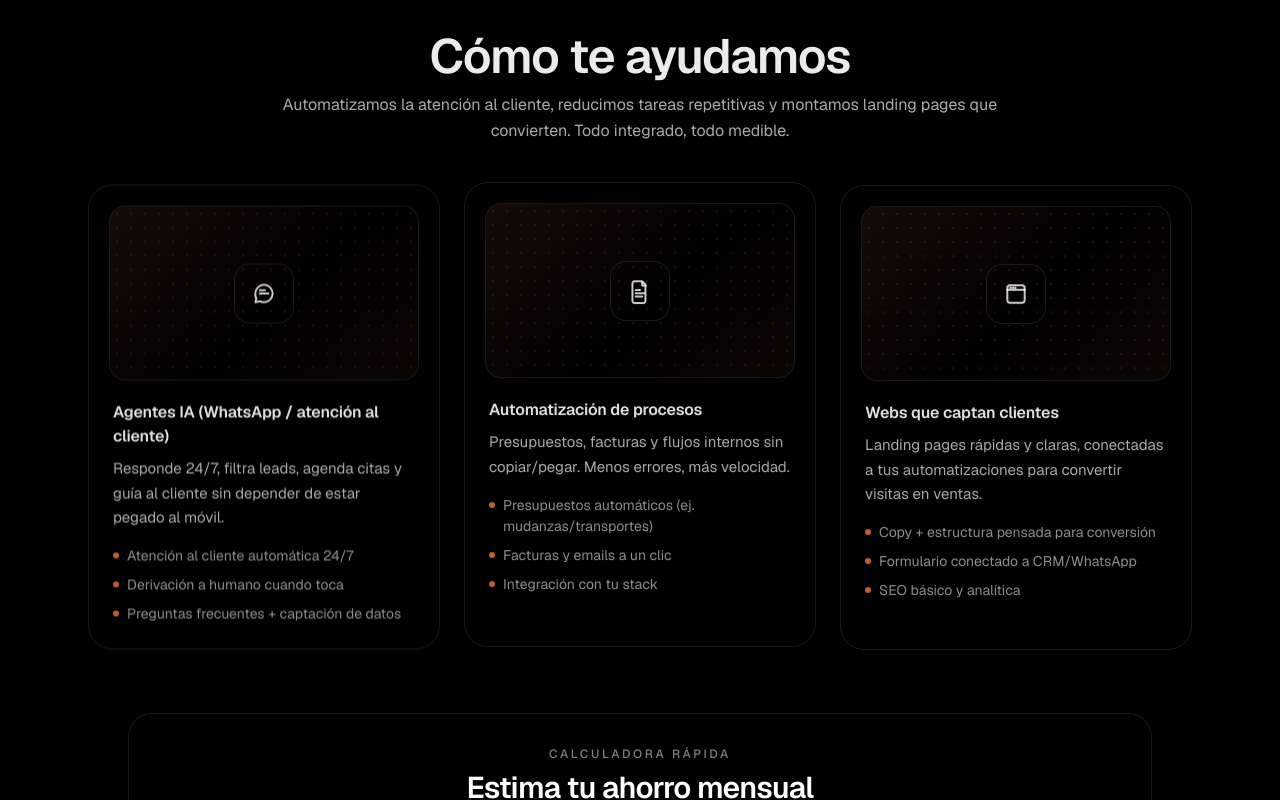
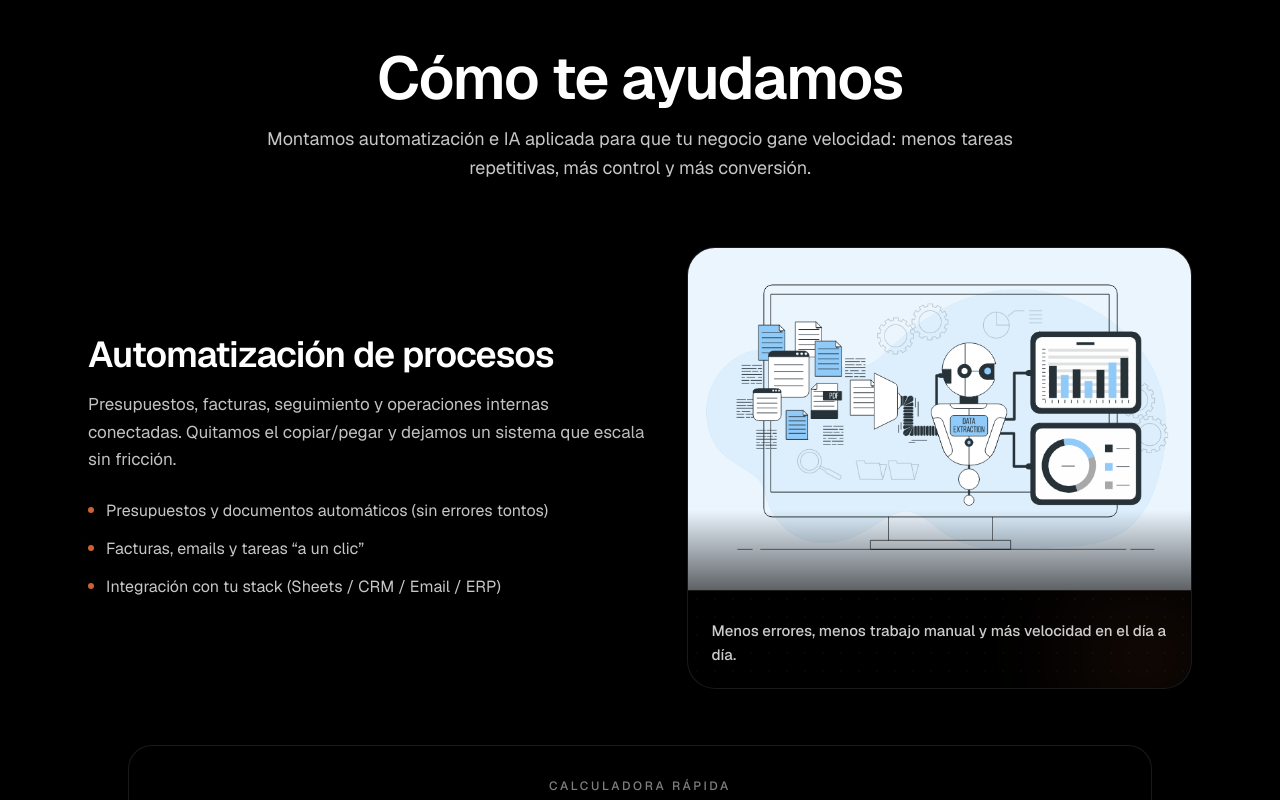
Before and after one commit to wearegenesis/genesis-landing, a Next.js app: page / in a window 1280 px wide. Shown: the part 880-1680 px from the top of the page. Built offline with nearby package versions, Linux system fonts and the light colour scheme.

Commit message:
feat(services): redesign section with automation spotlight + improved readability

```diff
--- a/src/components/sections/Services.tsx
+++ b/src/components/sections/Services.tsx
@@ -1,36 +1,11 @@
 import React from "react";
 import ServicesCalculator from "./ServicesCalculator";
-
-function IconChat() {
-  return (
-    <svg
-      width="26"
-      height="26"
-      viewBox="0 0 24 24"
-      fill="none"
-      aria-hidden="true"
-    >
-      <path
-        d="M20 12c0 4.418-3.582 8-8 8-1.25 0-2.433-.287-3.487-.798L4 20l.94-3.132A7.962 7.962 0 0 1 4 12c0-4.418 3.582-8 8-8s8 3.582 8 8Z"
-        stroke="currentColor"
-        strokeWidth="1.8"
-        strokeLinejoin="round"
-      />
-      <path
-        d="M8 12h8M8 9h5"
-        stroke="currentColor"
-        strokeWidth="1.8"
-        strokeLinecap="round"
-      />
-    </svg>
-  );
-}
 
 function IconAutomation() {
   return (
     <svg
-      width="26"
-      height="26"
+      width="22"
+      height="22"
       viewBox="0 0 24 24"
       fill="none"
       aria-hidden="true"
@@ -57,159 +32,89 @@ function IconAutomation() {
   );
 }
 
-function IconWeb() {
+function Bullet({ children }: { children: React.ReactNode }) {
   return (
-    <svg
-      width="26"
-      height="26"
-      viewBox="0 0 24 24"
-      fill="none"
-      aria-hidden="true"
-    >
-      <path
-        d="M4 6.5A2.5 2.5 0 0 1 6.5 4h11A2.5 2.5 0 0 1 20 6.5v11A2.5 2.5 0 0 1 17.5 20h-11A2.5 2.5 0 0 1 4 17.5v-11Z"
-        stroke="currentColor"
-        strokeWidth="1.8"
-      />
-      <path
-        d="M4 8h16"
-        stroke="currentColor"
-        strokeWidth="1.8"
-        strokeLinecap="round"
-      />
-      <path
-        d="M7 6.2h.01M9.2 6.2h.01M11.4 6.2h.01"
-        stroke="currentColor"
-        strokeWidth="2.2"
-        strokeLinecap="round"
-      />
-    </svg>
-  );
-}
-
-type CardProps = {
-  title: string;
-  description: string;
-  bullets: string[];
-  icon: React.ReactNode;
-  floatClass?: string;
-};
-
-function ServiceCard({
-  title,
-  description,
-  bullets,
-  icon,
-  floatClass,
-}: CardProps) {
-  return (
-    <article
-      className={[
-        "group relative overflow-hidden rounded-3xl border border-foreground/10",
-        "bg-background/25 backdrop-blur-xl",
-        "shadow-[0_18px_80px_rgba(0,0,0,0.25)]",
-        "transition-transform duration-300 will-change-transform",
-        "hover:-translate-y-1",
-        floatClass ?? "",
-      ].join(" ")}
-    >
-      {/* marco “premium” sutil */}
-      <div className="pointer-events-none absolute inset-0 opacity-0 transition-opacity duration-300 group-hover:opacity-100">
-        <div className="absolute inset-0 bg-[radial-gradient(70%_70%_at_50%_0%,rgba(226,110,55,0.16),transparent_60%)]" />
-      </div>
-
-      {/* zona visual */}
-      <div className="relative p-5">
-        <div className="relative overflow-hidden rounded-2xl border border-foreground/10 bg-background/30">
-          <div className="pointer-events-none absolute inset-0 opacity-70 [background-image:radial-gradient(rgba(255,255,255,0.10)_1px,transparent_1px)] [background-size:14px_14px]" />
-          <div className="pointer-events-none absolute inset-0 bg-[linear-gradient(135deg,rgba(226,110,55,0.10),transparent_55%,rgba(226,110,55,0.06))]" />
-          <div className="flex aspect-[16/9] items-center justify-center text-foreground/80">
-            <div className="flex items-center justify-center rounded-2xl border border-foreground/10 bg-background/40 p-4 shadow-[0_12px_40px_rgba(0,0,0,0.25)]">
-              {icon}
-            </div>
-          </div>
-        </div>
-      </div>
-
-      {/* texto */}
-      <div className="px-6 pb-6">
-        {/* ✅ título menos blanco (gris claro) */}
-        <h3 className="text-[15px] md:text-[16px] font-semibold tracking-[-0.01em] text-foreground/88">
-          {title}
-        </h3>
-
-        {/* ✅ descripción más “muted” */}
-        <p className="mt-2 text-[14px] md:text-[15px] leading-relaxed genesis-muted">
-          {description}
-        </p>
-
-        {/* ✅ bullets todavía un pelín más suaves */}
-        <ul className="mt-4 space-y-2 text-[13.5px] md:text-[14px] genesis-muted-2">
-          {bullets.map((b) => (
-            <li key={b} className="flex gap-2">
-              <span className="mt-[7px] h-1.5 w-1.5 flex-none rounded-full bg-genesis-orange/85" />
-              <span>{b}</span>
-            </li>
-          ))}
-        </ul>
-      </div>
-    </article>
+    <li className="flex gap-3">
+      <span className="mt-[9px] h-1.5 w-1.5 flex-none rounded-full bg-genesis-orange/90 shadow-[0_0_18px_rgba(226,110,55,0.22)]" />
+      <span>{children}</span>
+    </li>
   );
 }
 
 export default function Services() {
   return (
-    <section id="services" className="relative py-24 md:py-28">
+    <section id="services" className="relative py-24 md:py-32">
       <div className="mx-auto max-w-6xl px-6">
+        {/* Header */}
         <div className="mx-auto max-w-3xl text-center">
-          {/* ✅ título principal no tan blanco */}
-          <h2 className="text-3xl font-semibold tracking-tight text-foreground/92 md:text-5xl">
+          <h2 className="text-4xl font-semibold tracking-tight text-foreground md:text-6xl">
             Cómo te ayudamos
           </h2>
-          <p className="mt-3 text-[15px] md:text-[16px] leading-relaxed genesis-muted">
-            Automatizamos la atención al cliente, reducimos tareas repetitivas y
-            montamos landing pages que convierten. Todo integrado, todo medible.
+          <p className="mt-4 text-[16px] leading-relaxed text-foreground/78 md:text-[18px]">
+            Montamos automatización e IA aplicada para que tu negocio gane
+            velocidad: menos tareas repetitivas, más control y más conversión.
           </p>
         </div>
 
-        <div className="mt-12 grid gap-6 md:grid-cols-3">
-          <ServiceCard
-            title="Agentes IA (WhatsApp / atención al cliente)"
-            description="Responde 24/7, filtra leads, agenda citas y guía al cliente sin depender de estar pegado al móvil."
-            bullets={[
-              "Atención al cliente automática 24/7",
-              "Derivación a humano cuando toca",
-              "Preguntas frecuentes + captación de datos",
-            ]}
-            icon={<IconChat />}
-            floatClass="genesis-float-card-1"
-          />
+        {/* Feature (solo Automatización por ahora) */}
+        <div className="mt-14 grid items-center gap-10 md:mt-16 md:grid-cols-[1.05fr_0.95fr]">
+          {/* Copy */}
+          <div>
+            <h3 className="text-3xl font-semibold tracking-tight text-foreground md:text-4xl">
+              Automatización de procesos
+            </h3>
 
-          <ServiceCard
-            title="Automatización de procesos"
-            description="Presupuestos, facturas y flujos internos sin copiar/pegar. Menos errores, más velocidad."
-            bullets={[
-              "Presupuestos automáticos (ej. mudanzas/transportes)",
-              "Facturas y emails a un clic",
-              "Integración con tu stack",
-            ]}
-            icon={<IconAutomation />}
-            floatClass="genesis-float-card-2"
-          />
+            <p className="mt-4 text-[16px] leading-relaxed text-foreground/76 md:text-[17px]">
+              Presupuestos, facturas, seguimiento y operaciones internas
+              conectadas. Quitamos el copiar/pegar y dejamos un sistema que
+              escala sin fricción.
+            </p>
 
-          <ServiceCard
-            title="Webs que captan clientes"
-            description="Landing pages rápidas y claras, conectadas a tus automatizaciones para convertir visitas en ventas."
-            bullets={[
-              "Copy + estructura pensada para conversión",
-              "Formulario conectado a CRM/WhatsApp",
-              "SEO básico y analítica",
-            ]}
-            icon={<IconWeb />}
-            floatClass="genesis-float-card-3"
-          />
+            <ul className="mt-6 space-y-3 text-[15px] leading-relaxed text-foreground/78 md:text-[16px]">
+              <Bullet>
+                Presupuestos y documentos automáticos (sin errores tontos)
+              </Bullet>
+              <Bullet>Facturas, emails y tareas “a un clic”</Bullet>
+              <Bullet>
+                Integración con tu stack (Sheets / CRM / Email / ERP)
+              </Bullet>
+            </ul>
+          </div>
+
+          {/* Media */}
+          <div className="relative">
+            <div className="relative overflow-hidden rounded-[28px] border border-foreground/10 bg-background/15 backdrop-blur-xl shadow-[0_22px_90px_rgba(0,0,0,0.35)]">
+              {/* halo sutil naranja */}
+              <div className="pointer-events-none absolute inset-0">
+                <div className="absolute -left-24 -top-28 h-72 w-72 rounded-full bg-[radial-gradient(circle,rgba(226,110,55,0.18),transparent_60%)] blur-2xl" />
+                <div className="absolute -bottom-28 -right-24 h-72 w-72 rounded-full bg-[radial-gradient(circle,rgba(226,110,55,0.10),transparent_60%)] blur-2xl" />
+              </div>
+
+              {/* grid MUY suave */}
+              <div className="pointer-events-none absolute inset-0 opacity-35 [background-image:radial-gradient(rgba(255,255,255,0.08)_1px,transparent_1px)] [background-size:18px_18px]" />
+
+              {/* Media */}
+              <div className="relative">
+                <img
+                  src="/AutomatizacionGif.gif"
+                  alt="Automatización de procesos"
+                  className="h-auto w-full object-cover"
+                />
+                <div className="pointer-events-none absolute inset-x-0 bottom-0 h-20 bg-gradient-to-b from-transparent to-background/60" />
+              </div>
+
+              {/* Caption minimal (mejor) */}
+              <div className="relative border-t border-foreground/10 px-6 py-5">
+                <div className="mt-2 text-[15px] font-medium leading-relaxed text-foreground/80">
+                  Menos errores, menos trabajo manual y más velocidad en el día
+                  a día.
+                </div>
+              </div>
+            </div>
+          </div>
         </div>
 
+        {/* Calculadora */}
         <ServicesCalculator />
       </div>
     </section>
```
Also changed, not shown: public/AutomatizacionGif.gif (added).
